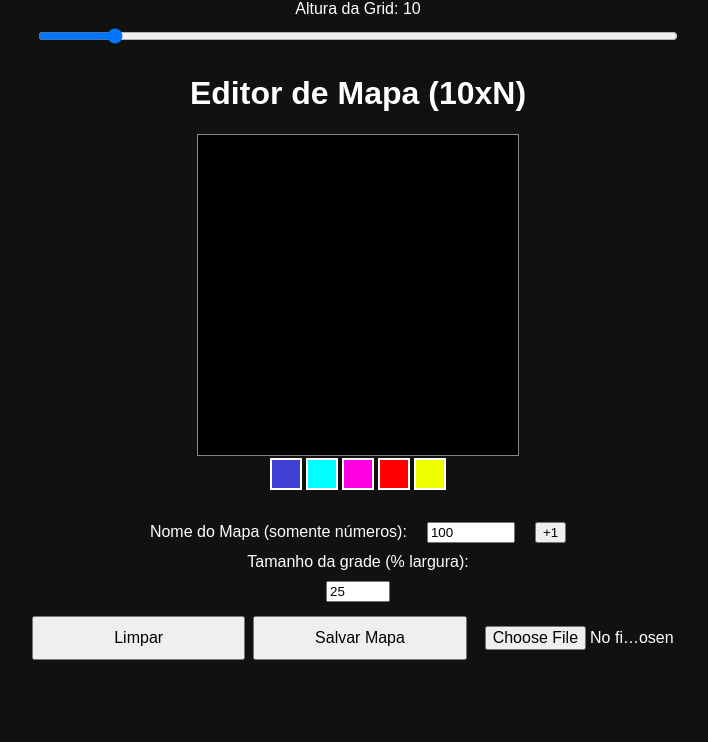
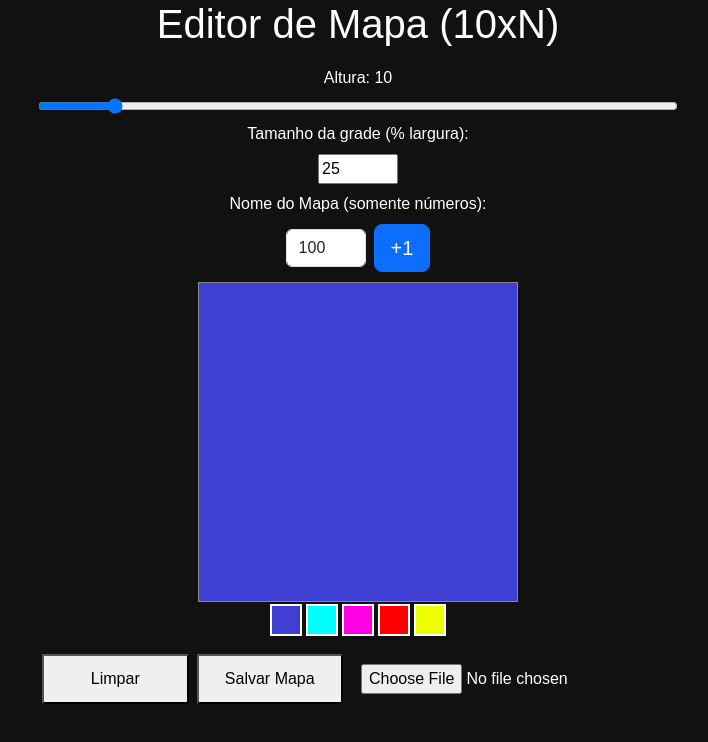
Before and after one commit to zandeko/mapeditor, a plain HTML site: page index.html in a window 1280 px wide. Shown: the whole page, without its empty margins (282-990 px from the left). Drawn offline with nearby package versions, Linux system fonts and the light colour scheme.

Commit message:
Add files via upload

```diff
--- a/index.html
+++ b/index.html
@@ -3,6 +3,7 @@
 <head>
   <meta charset="UTF-8">
   <title>Editor de Mapa - Jogo de Cubos</title>
+  <link href="https://cdn.jsdelivr.net/npm/bootstrap@5.3.0/dist/css/bootstrap.min.css" rel="stylesheet">
   <style>
     html, body {
       margin: 0; padding: 0; height: 100%; background: #111; color: white;
@@ -20,76 +21,72 @@
       width: 32px; height: 32px; border: 2px solid white; margin: 2px; cursor: pointer;
     }
     #controls {
-      margin-top: 10px; text-align: center;
-      display: flex; flex-direction: column; align-items: center;
-      width: 100%;
-    }
-    #topControls, #bottomControls {
-      width: 100%;
       display: flex;
       flex-direction: column;
       align-items: center;
+      width: 100%;
+      padding: 10px;
+      box-sizing: border-box;
     }
-    #alturaControls {
-      width: 90%;
+    #topControls {
       display: flex;
       flex-direction: column;
       align-items: center;
-    }
-    #alturaSlider {
-      width: 50vw;
-    }
-    #mapInfo {
-      display: flex;
-      align-items: center;
-      justify-content: center;
-      gap: 10px;
-      margin-top: 10px;
-    }
-    #mapNumber {
-      width: 80px;
+      width: 100%;
+      gap: 8px;
+      padding: 10px;
     }
     #buttonGroup {
       display: flex;
-      flex-wrap: wrap;
       justify-content: space-around;
       width: 100%;
+      flex-wrap: wrap;
     }
     #buttonGroup button, #buttonGroup input[type=file] {
       flex: 1;
-      min-width: 100px;
       margin: 4px;
       padding: 10px;
       font-size: 1rem;
     }
-    input[type=file], input[type=range], input[type=number] {
-      margin: 10px;
+    input[type=range] {
+      width: 50vw;
+      max-width: 90vw;
+    }
+    input[type=number] {
+      width: 80px;
+    }
+    @media (max-width: 600px) {
+      canvas {
+        width: 90vw !important;
+      }
+      input[type=range] {
+        width: 90vw !important;
+      }
     }
   </style>
 </head>
 <body>
+  <h1>Editor de Mapa (10xN)</h1>
+
   <div id="topControls">
-    <div id="alturaControls">
-      <label>Altura da Grid: <span id="alturaLabel">10</span></label>
-      <input id="alturaSlider" type="range" min="5" max="50" value="10" />
+    <label>Altura: <span id="alturaLabel">10</span></label>
+    <input id="alturaSlider" type="range" min="5" max="50" value="10" />
+
+    <label>Tamanho da grade (% largura):</label>
+    <input id="tamanhoGrid" type="number" min="10" max="100" value="25" />
+
+    <label for="mapNumber">Nome do Mapa (somente números):</label>
+    <div class="d-flex align-items-center gap-2">
+      <input id="mapNumber" type="number" min="1" value="100" class="form-control" style="max-width: 100px;" />
+      <button class="btn btn-primary btn-lg" onclick="incrementMapNumber()">+1</button>
     </div>
   </div>
 
-  <h1>Editor de Mapa (10xN)</h1>
   <canvas id="mapCanvas"></canvas>
 
   <div id="palette"></div>
 
   <div id="controls">
-    <div id="mapInfo">
-      <label for="mapNumber">Nome do Mapa (somente números):</label>
-      <input id="mapNumber" type="number" min="1" value="100" />
-      <button onclick="incrementMapNumber()">+1</button>
-    </div>
-
-    <label>Tamanho da grade (% largura):</label>
-    <input id="tamanhoGrid" type="number" min="10" max="100" value="25" />
-
     <div id="buttonGroup">
       <button onclick="clearMap()">Limpar</button>
       <button onclick="exportPNG()">Salvar Mapa</button>
@@ -149,14 +146,6 @@
       document.documentElement.style.setProperty('--canvas-width', percent + 'vw');
     });
 
-    function incrementMapNumber() {
-      let val = parseInt(mapNumberInput.value);
-      if (isNaN(val)) val = 0;
-      val++;
-      mapNumberInput.value = val;
-      localStorage.setItem('mapNumber', val);
-    }
-
     function initMap() {
       map = Array.from({ length: gridWidth }, () => Array(gridHeight).fill(0));
       canvas.width = gridWidth * cellSize;
@@ -166,21 +155,10 @@
     function drawGrid() {
       for (let y = 0; y < gridHeight; y++) {
         for (let x = 0; x < gridWidth; x++) {
-          const isBottom10 = y >= gridHeight - 10;
-          ctx.fillStyle = isBottom10 ? shadeColor(paletteColors[map[x][y]], -20) : paletteColors[map[x][y]];
+          ctx.fillStyle = paletteColors[map[x][y]];
           ctx.fillRect(x * cellSize, y * cellSize, cellSize, cellSize);
         }
       }
-    }
-
-    function shadeColor(color, percent) {
-      let f = parseInt(color.slice(1),16),
-          t=percent<0?0:255,
-          p=percent<0?percent*-1:percent,
-          R=f>>16,
-          G=f>>8&0x00FF,
-          B=f&0x0000FF;
-      return "#"+(0x1000000+ (Math.round((t-R)*p)+R)*0x10000 + (Math.round((t-G)*p)+G)*0x100 + (Math.round((t-B)*p)+B)).toString(16).slice(1);
     }
 
     function getCanvasPos(evt) {
@@ -241,6 +219,7 @@
         alert("Por favor, insira um número válido para o nome do mapa.");
         return;
       }
+
       localStorage.setItem('mapNumber', mapNumber);
       const fileName = `${mapNumber}.png`;
 
@@ -298,11 +277,19 @@
       reader.readAsDataURL(file);
     }
 
+    document.documentElement.style.setProperty('--canvas-width', tamanhoGrid.value + 'vw');
     const lastMapNumber = localStorage.getItem('mapNumber');
     if (lastMapNumber) mapNumberInput.value = lastMapNumber;
-    document.documentElement.style.setProperty('--canvas-width', tamanhoGrid.value + 'vw');
     initMap();
     drawGrid();
+
+    function incrementMapNumber() {
+      let val = parseInt(mapNumberInput.value);
+      if (isNaN(val)) val = 0;
+      val++;
+      mapNumberInput.value = val;
+      localStorage.setItem('mapNumber', val);
+    }
   </script>
 </body>
 </html>
```
